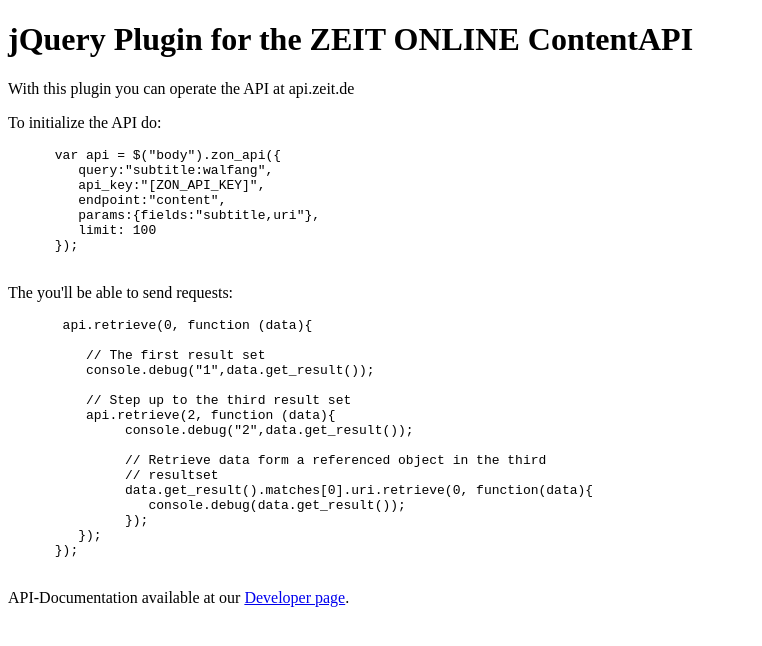
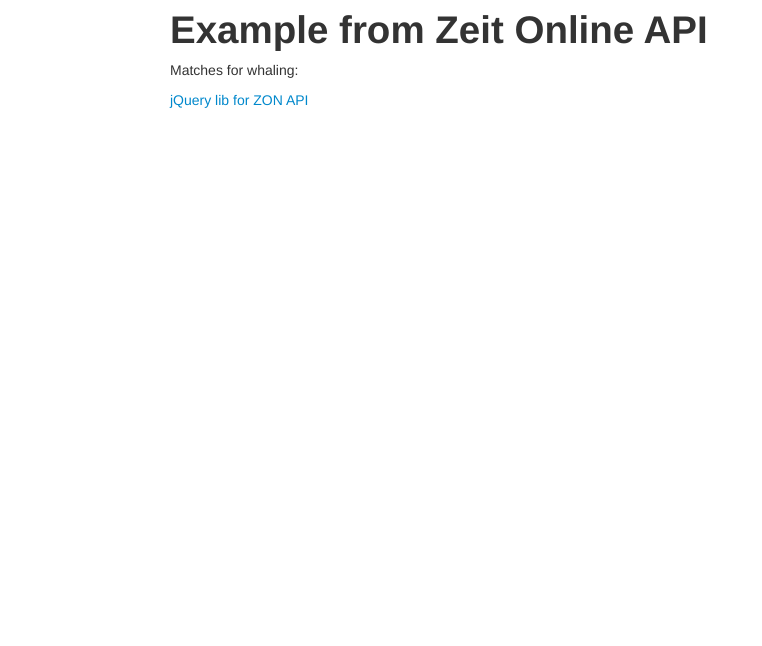
Before and after one commit to arc64/zon-skeleton-js, a plain HTML site: page index.html in a window 1280 px wide. Shown: the whole page, without its empty margins (0-762 px from the left). Drawn offline with nearby package versions, Linux system fonts and the light colour scheme.

Commit message:
Showing some results in the browser.

```diff
--- a/index.html
+++ b/index.html
@@ -2,52 +2,29 @@
 <html lang="en">
   <head>
     <meta http-equiv="Content-Type" content="text/html; charset=UTF-8">
+    <link href="lib/bootstrap/css/bootstrap.min.css" rel="stylesheet" media="screen">
+
+    <!-- cusomise here -->
+    <link href="css/styles.css" rel="stylesheet" media="screen">
+
     <script src="http://ajax.googleapis.com/ajax/libs/jquery/1.8.3/jquery.min.js"></script>
     <script type="text/javascript" src="lib/zon_api.js"></script>
+
+    <!-- cusomise here -->
     <script type="text/javascript" src="js/example.js"></script>
   </head>
   <body>
     <div class="container">
 
-    <h1>jQuery Plugin for the ZEIT ONLINE ContentAPI</h1>
-    <p>With this plugin you can operate the API at api.zeit.de</p>
-    <p>To initialize the API do:
-    <pre>
-      var api = $("body").zon_api({
-         query:"subtitle:walfang",
-         api_key:"[ZON_API_KEY]",
-         endpoint:"content",
-         params:{fields:"subtitle,uri"},
-         limit: 100
-      });
-    </pre>
-    </p>
-    <p>The you'll be able to send requests:
-    <pre>
-       api.retrieve(0, function (data){
+      <h1>Example from Zeit Online API</h1>
 
-          // The first result set
-          console.debug("1",data.get_result());
+      <p>Matches for whaling:</p>
 
-          // Step up to the third result set
-          api.retrieve(2, function (data){
-               console.debug("2",data.get_result());
+      <ol class="result">
 
-               // Retrieve data form a referenced object in the third
-               // resultset
-               data.get_result().matches[0].uri.retrieve(0, function(data){
-                  console.debug(data.get_result());
-               });
-         });
-      });
-    </pre>
+      </ol>
 
-    </p>
-    <p>
-      API-Documentation available at our <a
-          href="http://developer.zeit.de">Developer page</a>.
-    </p>
-
+      <a href="https://github.com/ZeitOnline/content-api-jquery">jQuery lib for ZON API</a>
     </div>
   </body>
 </html>
--- a/js/example.js
+++ b/js/example.js
@@ -7,13 +7,18 @@ $(function() {
 		limit: 100
 	});
 
+	// show in browser
 	api.retrieve(0, function (data){
-		console.debug("1",data.get_result());
-		api.retrieve(2, function (data){
-			console.debug("2",data.get_result());
-			data.get_result().matches[0].uri.retrieve(0, function(data){
-				console.debug(data.get_result());
-			});
-		});
+		console.debug("1",data.get_result().matches);
+
+		var results = data.get_result().matches;
+
+		for (var i = 0; i < results.length; i++) {
+			var item = results[i];
+
+			$('.result').append('<li>'+ item.subtitle + '</li>');
+		}
+
 	});
+
 });
```
Also changed, not shown: 1 other file.
